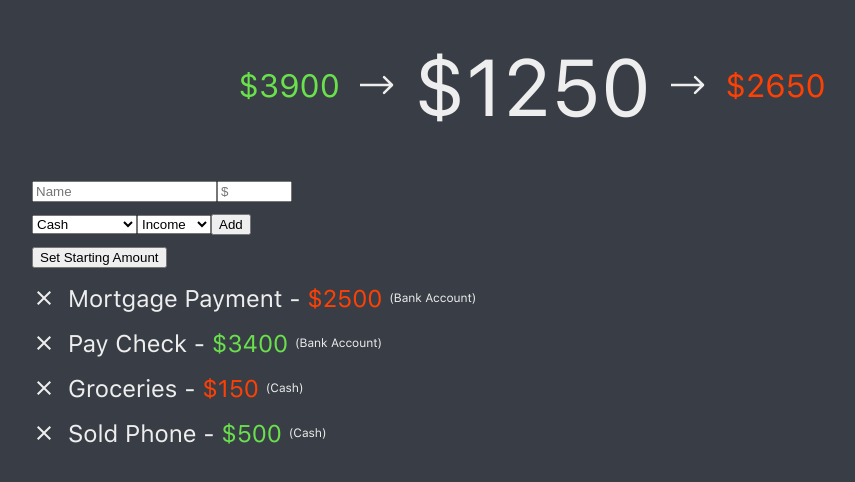
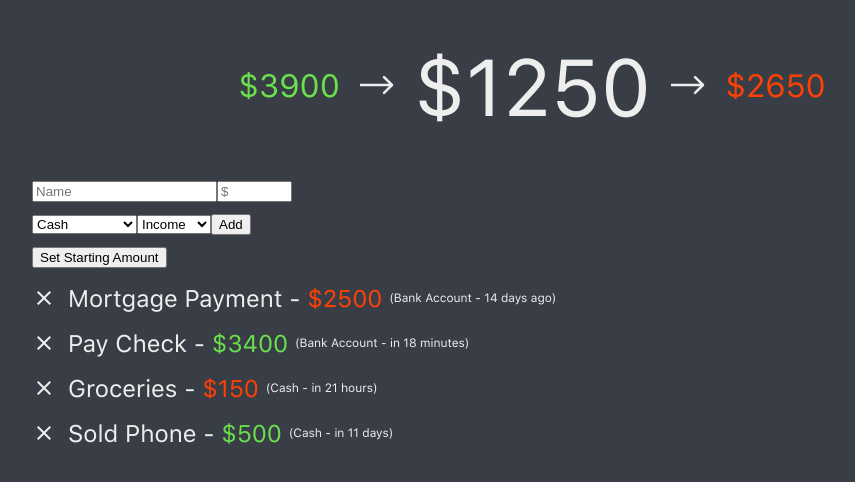
Before and after one commit to Mito6211/moneytracker, a React (Create React App) app: page / in a window 1280 px wide. Shown: the top 482 px of the page, without its empty margins (108-963 px from the left). Built offline with nearby package versions, Linux system fonts and the light colour scheme.

Commit message:
Added timestamps to entries

```diff
--- a/package.json
+++ b/package.json
@@ -12,6 +12,7 @@
     "@types/react-dom": "^17.0.1",
     "@types/react-router-dom": "^5.1.7",
     "bootstrap": "^4.6.0",
+    "moment": "^2.29.1",
     "react": "^17.0.1",
     "react-dom": "^17.0.1",
     "react-icons": "^4.2.0",
--- a/src/Components/EntryList/index.tsx
+++ b/src/Components/EntryList/index.tsx
@@ -1,6 +1,7 @@
 import React from "react";
 import { Link } from "react-router-dom";
 import { MdClose } from "react-icons/md";
+import moment from "moment";
 import { abbreviateMoney } from "../../utils";
 
 import "./index.scss";
@@ -34,7 +35,9 @@ const MoneyDisplay: React.FC<Props> = ({ entries, setEntries }) => {
             ${abbreviateMoney(entry.amount)}
           </span>
           &nbsp;
-          <span className="small">({entry.type})</span>
+          <span className="small">
+            ({entry.type} - {moment(entry.dateAdded).fromNow()})
+          </span>
         </div>
       ))}
     </div>
```
Also changed, not shown: 1 other file (tests, documents, lock files or other folders).
